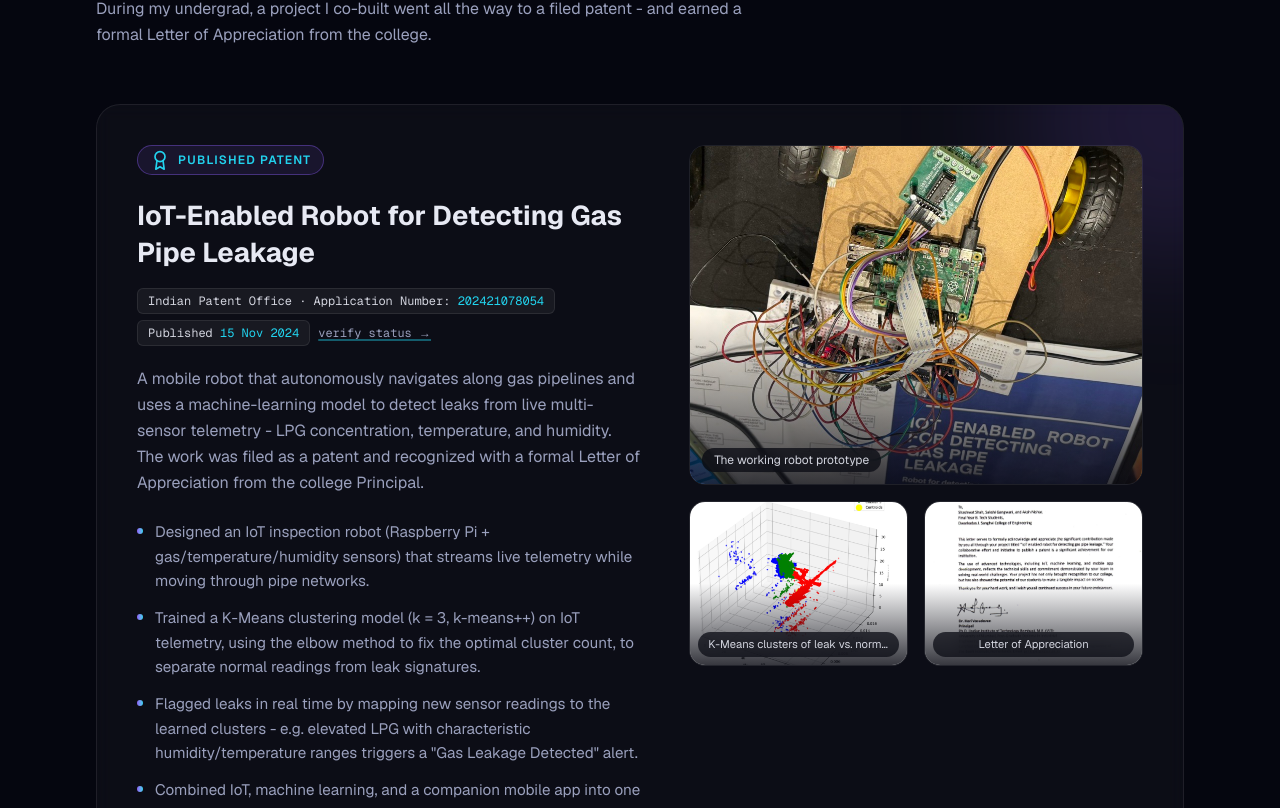
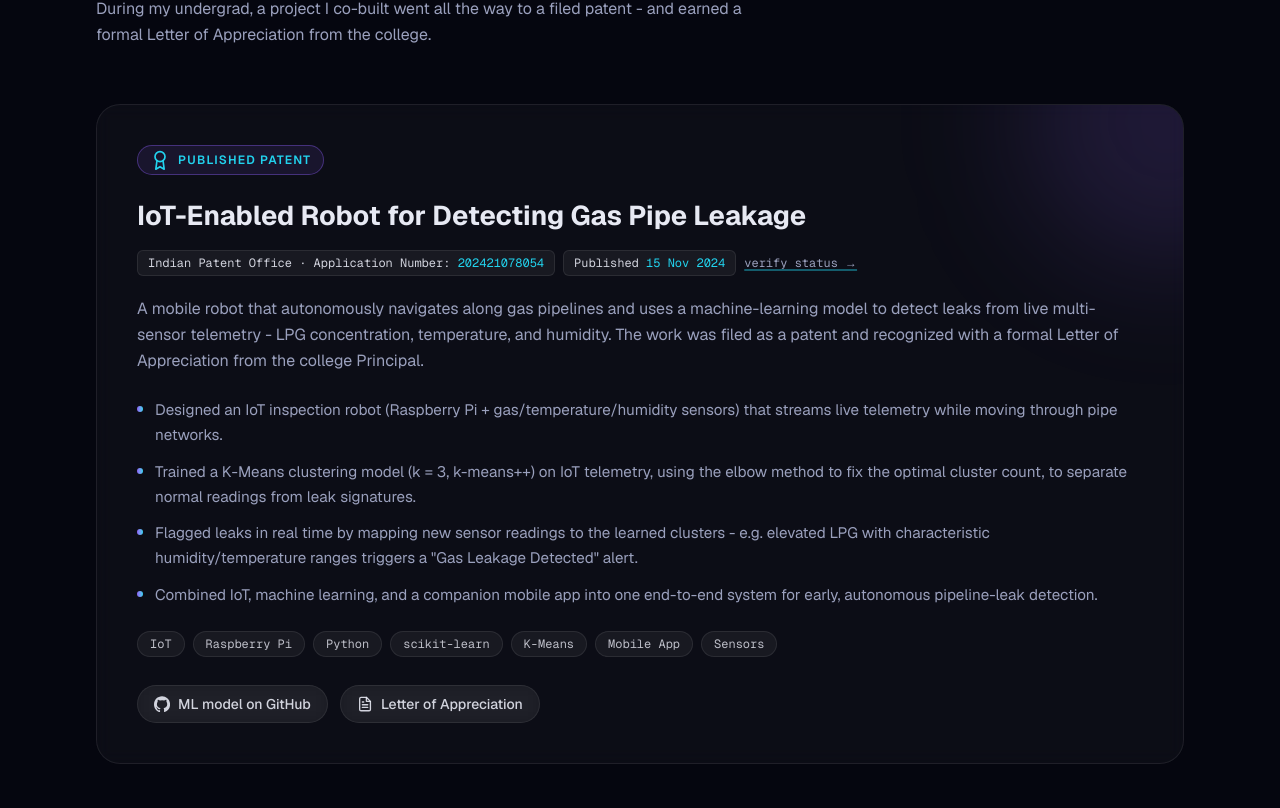
Before and after one commit to sakshigangwani/Sakshi-Portfolio-CS, a Next.js app: page / in a window 1280 px wide. Shown: the part 4832-5640 px from the top of the page. Built offline with nearby package versions, Linux system fonts and the light colour scheme.

Commit message:
removed patent photos

```diff
--- a/src/components/Patent.tsx
+++ b/src/components/Patent.tsx
@@ -1,7 +1,6 @@
 "use client";
 
 import { useEffect, useRef, useState } from "react";
-import Image from "next/image";
 
 const ML_REPO = "https://github.com/sakshigangwani/ML-model-for-detecting-Gas-Pipe-Leakage";
 const LETTER_PDF = "/patent/appreciation-letter.pdf";
@@ -30,23 +29,6 @@ const PATENT = {
     "K-Means",
     "Mobile App",
     "Sensors",
-  ],
-  images: [
-    {
-      src: "/patent/robot-prototype-v2.jpg",
-      alt: "The IoT gas-leak detection robot prototype with project poster",
-      caption: "The working robot prototype",
-    },
-    {
-      src: "/patent/gas-leakage-clusters.jpeg",
-      alt: "3D K-Means clustering of gas leakage telemetry (humidity, LPG, temperature)",
-      caption: "K-Means clusters of leak vs. normal readings",
-    },
-    {
-      src: "/patent/appreciation-letter.png",
-      alt: "Letter of Appreciation from the college Principal",
-      caption: "Letter of Appreciation",
-    },
   ],
 };
 
@@ -130,78 +112,7 @@ const PatentIcon = () => (
   </svg>
 );
 
-const CloseIcon = () => (
-  <svg
-    viewBox="0 0 24 24"
-    fill="none"
-    stroke="currentColor"
-    strokeWidth="2"
-    strokeLinecap="round"
-    strokeLinejoin="round"
-    className="h-5 w-5"
-  >
-    <path d="M18 6 6 18M6 6l12 12" />
-  </svg>
-);
-
-function Lightbox({
-  src,
-  alt,
-  onClose,
-}: {
-  src: string;
-  alt: string;
-  onClose: () => void;
-}) {
-  useEffect(() => {
-    const onKey = (e: KeyboardEvent) => {
-      if (e.key === "Escape") onClose();
-    };
-    document.addEventListener("keydown", onKey);
-    const prev = document.body.style.overflow;
-    document.body.style.overflow = "hidden";
-    return () => {
-      document.removeEventListener("keydown", onKey);
-      document.body.style.overflow = prev;
-    };
-  }, [onClose]);
-
-  return (
-    <div
-      className="fixed inset-0 z-50 flex items-center justify-center bg-background/85 p-4 backdrop-blur-sm sm:p-10"
-      onClick={onClose}
-      role="dialog"
-      aria-modal="true"
-      aria-label={alt}
-    >
-      <button
-        type="button"
-        onClick={onClose}
-        aria-label="Close"
-        className="absolute right-4 top-4 flex h-10 w-10 items-center justify-center rounded-full border border-border-soft bg-background/60 text-foreground/90 backdrop-blur transition-colors hover:border-white/30 hover:bg-background/90"
-      >
-        <CloseIcon />
-      </button>
-      <div
-        className="animate-fade-up relative max-h-full w-auto"
-        onClick={(e) => e.stopPropagation()}
-      >
-        <Image
-          src={src}
-          alt={alt}
-          width={1200}
-          height={1200}
-          unoptimized
-          className="max-h-[85vh] w-auto rounded-2xl border border-border-soft object-contain shadow-[0_40px_120px_-30px_rgba(0,0,0,0.9)]"
-        />
-      </div>
-    </div>
-  );
-}
-
 export default function Patent() {
-  const [zoom, setZoom] = useState<{ src: string; alt: string } | null>(null);
-
   return (
     <section
       id="patent"
@@ -224,8 +135,8 @@ export default function Patent() {
           {/* Ambient glow */}
           <div className="pointer-events-none absolute -right-32 -top-32 h-72 w-72 rounded-full bg-accent-violet/15 blur-3xl" />
 
-          <div className="relative grid gap-10 lg:grid-cols-[1fr_0.9fr] lg:gap-12">
-            {/* Left: details */}
+          <div className="relative">
+            {/* Details */}
             <div>
               <span className="inline-flex items-center gap-2 rounded-full border border-accent-violet/40 bg-accent-violet/10 px-3 py-1 text-xs font-semibold uppercase tracking-widest text-accent-cyan">
                 <PatentIcon />
@@ -304,61 +215,9 @@ export default function Patent() {
                 </a>
               </div>
             </div>
-
-            {/* Right: image gallery */}
-            <div className="flex flex-col gap-4">
-              {/* Main image */}
-              <button
-                type="button"
-                onClick={() => setZoom(PATENT.images[0])}
-                className="group/img relative aspect-[4/3] overflow-hidden rounded-2xl border border-border-soft"
-              >
-                <Image
-                  src={PATENT.images[0].src}
-                  alt={PATENT.images[0].alt}
-                  fill
-                  unoptimized
-                  sizes="(max-width: 1024px) 100vw, 40vw"
-                  className="object-cover transition-transform duration-700 group-hover/img:scale-105"
-                />
-                <div className="absolute inset-0 bg-gradient-to-t from-background/80 via-transparent to-transparent" />
-                <span className="absolute bottom-3 left-3 rounded-full bg-background/70 px-3 py-1 text-xs text-foreground/90 backdrop-blur">
-                  {PATENT.images[0].caption}
-                </span>
-              </button>
-
-              {/* Two smaller images */}
-              <div className="grid grid-cols-2 gap-4">
-                {PATENT.images.slice(1).map((img) => (
-                  <button
-                    key={img.src}
-                    type="button"
-                    onClick={() => setZoom(img)}
-                    className="group/img relative aspect-[4/3] overflow-hidden rounded-2xl border border-border-soft bg-white/[0.02]"
-                  >
-                    <Image
-                      src={img.src}
-                      alt={img.alt}
-                      fill
-                      unoptimized
-                      sizes="(max-width: 1024px) 50vw, 20vw"
-                      className="object-cover transition-transform duration-700 group-hover/img:scale-105"
-                    />
-                    <div className="absolute inset-0 bg-gradient-to-t from-background/80 via-transparent to-transparent" />
-                    <span className="absolute bottom-2 left-2 right-2 truncate rounded-full bg-background/70 px-2.5 py-1 text-[0.7rem] text-foreground/90 backdrop-blur">
-                      {img.caption}
-                    </span>
-                  </button>
-                ))}
-              </div>
-            </div>
           </div>
         </article>
       </Reveal>
-
-      {zoom && (
-        <Lightbox src={zoom.src} alt={zoom.alt} onClose={() => setZoom(null)} />
-      )}
     </section>
   );
 }
```
